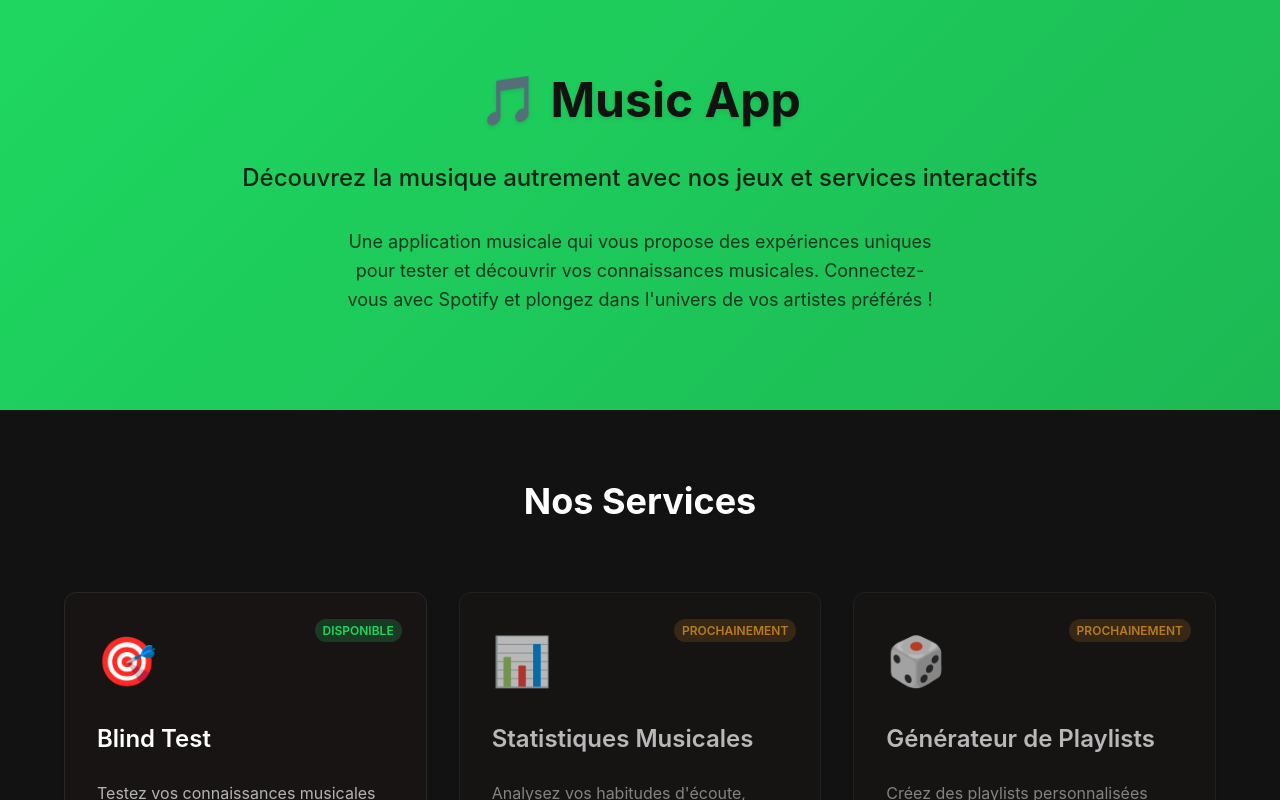
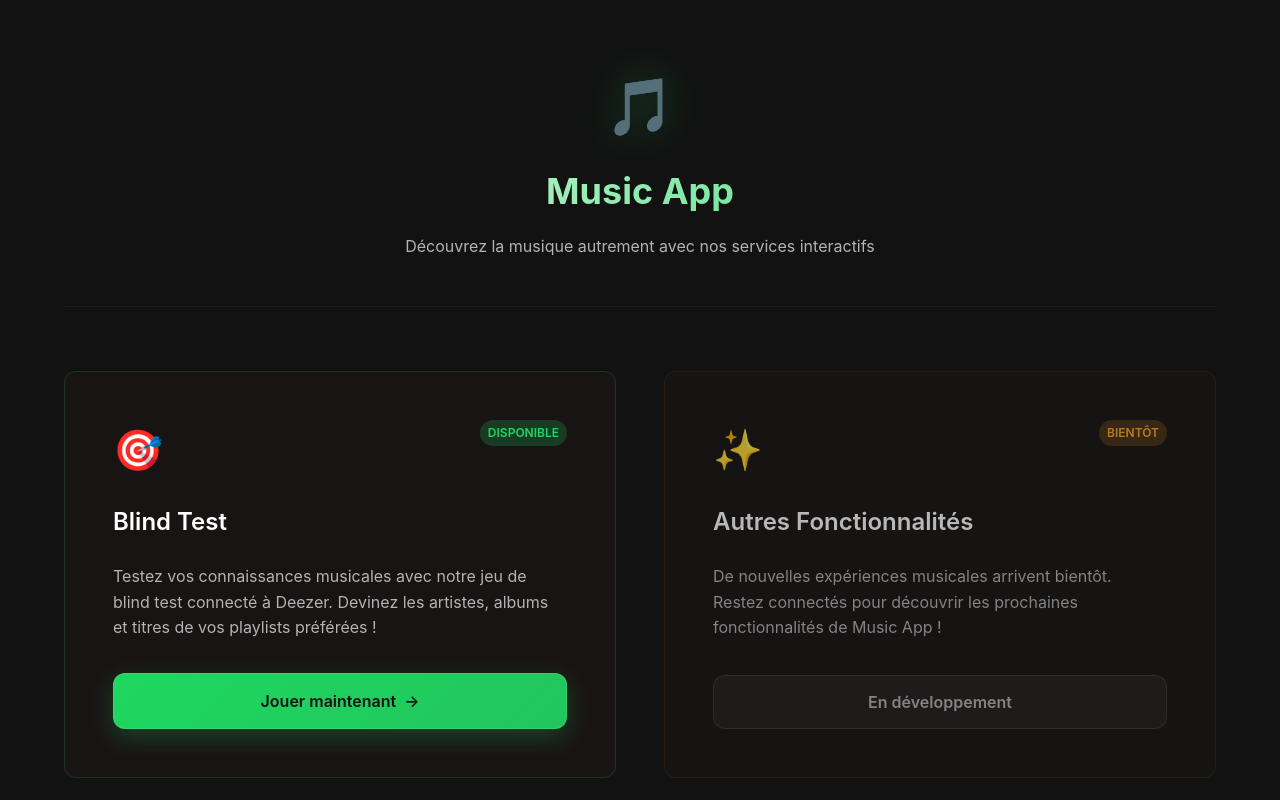
Before and after one commit to lucasrebl/music-app, a Vue app: page / in a window 1280 px wide. Shown: the top 800 px of the page. Built offline with nearby package versions, Linux system fonts and the light colour scheme.

Commit message:
refonte de la page home

```diff
--- a/src/router/index.ts
+++ b/src/router/index.ts
@@ -34,6 +34,9 @@
       component: BlindTestSummaryView,
     }
   ],
+  scrollBehavior() {
+    return { top: 0 }
+  },
 })
 
 export default router
--- a/src/views/HomeView.vue
+++ b/src/views/HomeView.vue
@@ -1,62 +1,329 @@
 <template>
   <main class="home">
-    <HeroSection
-      title="🎵 Music App"
-      subtitle="Découvrez la musique autrement avec nos jeux et services interactifs"
-      description="Une application musicale qui vous propose des expériences uniques pour tester et découvrir vos connaissances musicales. Connectez-vous avec Spotify et plongez dans l'univers de vos artistes préférés !"
-    />
+    <div class="home-container">
+      <!-- Hero Section -->
+      <section class="hero-section">
+        <div class="hero-icon">🎵</div>
+        <h1>Music App</h1>
+        <p class="hero-subtitle">Découvrez la musique autrement avec nos services interactifs</p>
+      </section>
 
-    <ServicesSection
-      title="Nos Services"
-      :services="services"
-    />
+      <!-- Services Grid -->
+      <section class="services-section">
+        <div class="services-grid">
+          <!-- Blind Test Card -->
+          <div class="service-card available">
+            <div class="card-header">
+              <div class="card-icon">🎯</div>
+              <span class="status-badge available">Disponible</span>
+            </div>
+            <h2 class="card-title">Blind Test</h2>
+            <p class="card-description">Testez vos connaissances musicales avec notre jeu de blind test connecté à Deezer. Devinez les artistes, albums et titres de vos playlists préférées !</p>
+            <router-link to="/blind-test" class="card-button btn-primary">
+              <span>Jouer maintenant</span>
+              <span class="button-icon">→</span>
+            </router-link>
+          </div>
+
+          <!-- Coming Soon Card -->
+          <div class="service-card coming-soon">
+            <div class="card-header">
+              <div class="card-icon">✨</div>
+              <span class="status-badge coming-soon">Bientôt</span>
+            </div>
+            <h2 class="card-title">Autres Fonctionnalités</h2>
+            <p class="card-description">De nouvelles expériences musicales arrivent bientôt. Restez connectés pour découvrir les prochaines fonctionnalités de Music App !</p>
+            <button class="card-button btn-disabled" disabled>
+              <span>En développement</span>
+            </button>
+          </div>
+        </div>
+      </section>
+    </div>
   </main>
 </template>
 
 <script setup lang="ts">
-import HeroSection from '@/components/home/HeroSection.vue'
-import ServicesSection from '@/components/home/ServicesSection.vue'
+import { useRouter } from 'vue-router'
 
-// Data pour les services
-const services = [
-  {
-    id: 'blind-test',
-    icon: '🎯',
-    title: 'Blind Test',
-    description: 'Testez vos connaissances musicales avec notre jeu de blind test connecté à Spotify. Devinez les artistes, albums et titres de vos playlists préférées !',
-    route: '/blind-test',
-    isAvailable: true,
-    buttonText: 'Jouer maintenant'
-  },
-  {
-    id: 'statistics',
-    icon: '📊',
-    title: 'Statistiques Musicales',
-    description: 'Analysez vos habitudes d\'écoute, découvrez vos genres préférés et obtenez des insights détaillés sur votre profil musical.',
-    isAvailable: false,
-    buttonText: 'Bientôt disponible'
-  },
-  {
-    id: 'playlist-generator',
-    icon: '🎲',
-    title: 'Générateur de Playlists',
-    description: 'Créez des playlists personnalisées basées sur votre humeur, l\'occasion ou vos préférences musicales du moment.',
-    isAvailable: false,
-    buttonText: 'Bientôt disponible'
-  },
-  {
-    id: 'challenges',
-    icon: '🏆',
-    title: 'Défis Musicaux',
-    description: 'Participez à des défis quotidiens et hebdomadaires, affrontez vos amis et grimpez dans les classements !',
-    isAvailable: false,
-    buttonText: 'Bientôt disponible'
-  }
-]
+const router = useRouter()
 </script>
 
 <style scoped>
 .home {
   min-height: 100vh;
+  background: var(--spotify-black);
+  color: var(--spotify-white);
+}
+
+.home-container {
+  max-width: 1200px;
+  margin: 0 auto;
+  padding: var(--spacing-3xl) var(--spacing-lg);
+}
+
+/* Hero Section */
+.hero-section {
+  text-align: center;
+  margin-bottom: var(--spacing-3xl);
+  padding-bottom: var(--spacing-2xl);
+  border-bottom: 1px solid rgba(255, 255, 255, 0.05);
+}
+
+.hero-icon {
+  font-size: 3.5rem;
+  margin-bottom: var(--spacing-md);
+  filter: drop-shadow(0 0 20px rgba(29, 185, 84, 0.4));
+}
+
+.hero-section h1 {
+  font-size: var(--font-size-4xl);
+  font-weight: 700;
+  margin-bottom: var(--spacing-md);
+  background: linear-gradient(135deg, var(--spotify-white) 0%, var(--spotify-green) 100%);
+  -webkit-background-clip: text;
+  -webkit-text-fill-color: transparent;
+  background-clip: text;
+}
+
+.hero-subtitle {
+  font-size: var(--font-size-base);
+  color: var(--spotify-light-gray);
+  max-width: 600px;
+  margin: 0 auto;
+  line-height: 1.5;
+}
+
+/* Services Section */
+.services-section {
+  margin-bottom: var(--spacing-3xl);
+}
+
+.services-grid {
+  display: grid;
+  grid-template-columns: repeat(auto-fit, minmax(350px, 1fr));
+  gap: var(--spacing-2xl);
+}
+
+/* Service Card */
+.service-card {
+  display: flex;
+  flex-direction: column;
+  padding: var(--spacing-2xl);
+  background: var(--spotify-dark-gray);
+  border: 1px solid rgba(255, 255, 255, 0.08);
+  border-radius: var(--border-radius-lg);
+  transition: all var(--transition-base);
+  position: relative;
+  overflow: hidden;
+}
+
+.service-card::before {
+  content: '';
+  position: absolute;
+  top: 0;
+  left: -100%;
+  width: 100%;
+  height: 100%;
+  background: linear-gradient(90deg, transparent 0%, rgba(29, 185, 84, 0.1) 50%, transparent 100%);
+  transition: left 0.5s ease;
+  pointer-events: none;
+}
+
+.service-card.available:hover::before {
+  left: 100%;
+}
+
+.service-card.available {
+  border-color: rgba(29, 185, 84, 0.2);
+}
+
+.service-card.available:hover {
+  border-color: rgba(29, 185, 84, 0.4);
+  box-shadow:
+    0 8px 32px rgba(29, 185, 84, 0.15),
+    0 0 0 1px rgba(29, 185, 84, 0.1) inset;
+  transform: translateY(-4px);
+}
+
+.service-card.coming-soon {
+  opacity: 0.7;
+  border-color: rgba(255, 167, 38, 0.1);
+}
+
+.service-card.coming-soon:hover {
+  transform: translateY(-2px);
+  border-color: rgba(255, 167, 38, 0.15);
+}
+
+.card-header {
+  display: flex;
+  justify-content: space-between;
+  align-items: flex-start;
+  margin-bottom: var(--spacing-lg);
+  position: relative;
+  z-index: 1;
+}
+
+.card-icon {
+  font-size: 2.5rem;
+  flex-shrink: 0;
+}
+
+.status-badge {
+  padding: var(--spacing-xs) var(--spacing-sm);
+  border-radius: var(--border-radius-full);
+  font-size: var(--font-size-xs);
+  font-weight: 600;
+  text-transform: uppercase;
+  white-space: nowrap;
+}
+
+.status-badge.available {
+  background: rgba(30, 215, 96, 0.2);
+  color: var(--spotify-green);
+}
+
+.status-badge.coming-soon {
+  background: rgba(255, 167, 38, 0.2);
+  color: #ffa726;
+}
+
+.card-title {
+  font-size: var(--font-size-2xl);
+  font-weight: 600;
+  margin-bottom: var(--spacing-lg);
+  color: var(--spotify-white);
+  position: relative;
+  z-index: 1;
+}
+
+.card-description {
+  font-size: var(--font-size-base);
+  color: var(--spotify-light-gray);
+  line-height: 1.6;
+  margin-bottom: var(--spacing-xl);
+  flex-grow: 1;
+  position: relative;
+  z-index: 1;
+}
+
+.card-button {
+  padding: var(--spacing-md) var(--spacing-lg);
+  border: none;
+  border-radius: var(--border-radius-lg);
+  font-size: var(--font-size-base);
+  font-weight: 600;
+  text-decoration: none;
+  cursor: pointer;
+  transition: all var(--transition-base);
+  display: flex;
+  align-items: center;
+  justify-content: center;
+  gap: var(--spacing-sm);
+  position: relative;
+  z-index: 1;
+  overflow: hidden;
+}
+
+.btn-primary {
+  background: linear-gradient(135deg, var(--spotify-green) 0%, #22c55e 100%);
+  color: var(--spotify-black);
+  box-shadow:
+    0 8px 24px rgba(29, 185, 84, 0.3),
+    0 0 0 1px rgba(255, 255, 255, 0.1) inset;
+}
+
+.btn-primary::after {
+  content: '';
+  position: absolute;
+  top: 0;
+  left: -100%;
+  width: 100%;
+  height: 100%;
+  background: linear-gradient(90deg, transparent 0%, rgba(255, 255, 255, 0.2) 50%, transparent 100%);
+  transition: left 0.5s ease;
+  pointer-events: none;
+}
+
+.btn-primary:hover::after {
+  left: 100%;
+}
+
+.btn-primary:hover {
+  transform: translateY(-2px) scale(1.02);
+  box-shadow:
+    0 12px 32px rgba(29, 185, 84, 0.4),
+    0 0 0 1px rgba(255, 255, 255, 0.2) inset;
+}
+
+.btn-primary:active {
+  transform: translateY(0) scale(0.98);
+}
+
+.btn-disabled {
+  background: rgba(255, 255, 255, 0.05);
+  color: var(--spotify-light-gray);
+  border: 1px solid rgba(255, 255, 255, 0.1);
+  cursor: not-allowed;
+}
+
+.btn-disabled:hover {
+  transform: none;
+  box-shadow: none;
+}
+
+.button-icon {
+  transition: transform var(--transition-base);
+}
+
+.btn-primary:hover .button-icon {
+  transform: translateX(2px);
+}
+
+/* Responsive Design */
+@media (max-width: 768px) {
+  .home-container {
+    padding: var(--spacing-2xl) var(--spacing-md);
+  }
+
+  .hero-icon {
+    font-size: 2.5rem;
+  }
+
+  .hero-section h1 {
+    font-size: var(--font-size-3xl);
+  }
+
+  .hero-subtitle {
+    font-size: var(--font-size-sm);
+  }
+
+  .services-grid {
+    grid-template-columns: 1fr;
+    gap: var(--spacing-lg);
+  }
+
+  .service-card {
+    padding: var(--spacing-lg);
+  }
+
+  .card-title {
+    font-size: var(--font-size-xl);
+  }
+
+  .card-icon {
+    font-size: 2rem;
+  }
+}
+
+@media (max-width: 480px) {
+  .hero-section h1 {
+    font-size: var(--font-size-2xl);
+  }
+
+  .card-title {
+    font-size: var(--font-size-lg);
+  }
 }
 </style>
```
